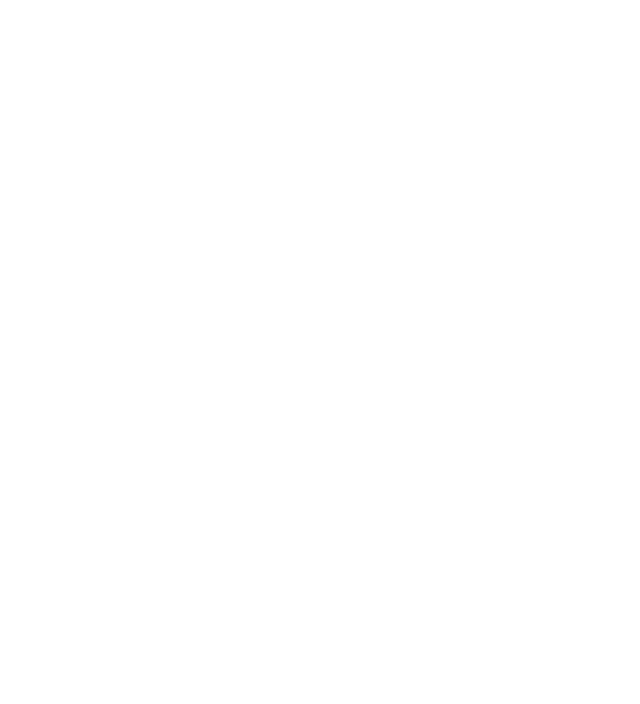
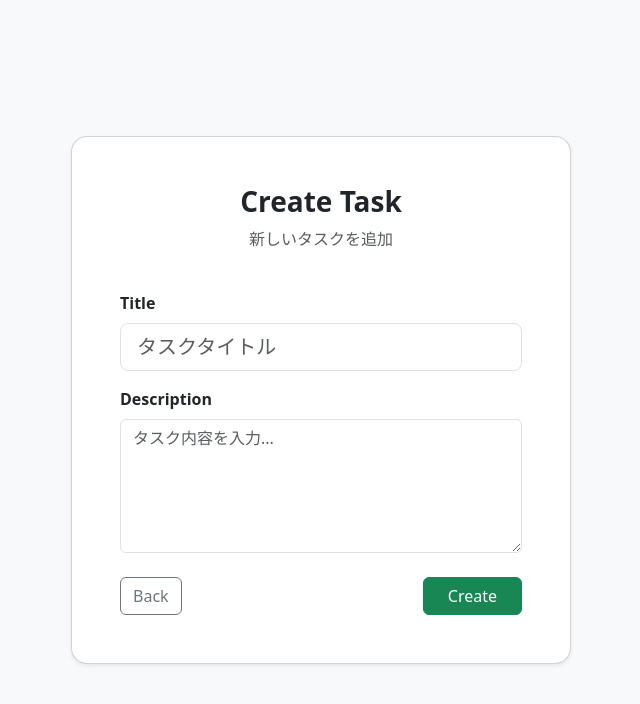
Before and after one commit to name641/first, a React (Vite) app in the folder react-app/: page /taskscreate in a window 1280 px wide. Before the commit this address had no page. Shown: the top 704 px of the page, without its empty margins (319-959 px from the left). Built offline with nearby package versions, Linux system fonts and the light colour scheme.

Commit message:
タスク作成画面

```diff
--- a/react-app/src/App.tsx
+++ b/react-app/src/App.tsx
@@ -1,127 +1,16 @@
-// import { useEffect, useState } from "react";
-
-// function App() {
-//   const [tasks, setTasks] = useState<any[]>([]);
-//   const [title, setTitle] = useState("");
-//   const [description, setDescription] = useState("");
-//   const [userId, setUserId] = useState("");
-
-//   // 一覧取得
-//   const fetchTasks = () => {
-//     fetch("http://127.0.0.1:8000/api/tasks")
-//       .then(res => res.json())
-//       .then(setTasks);
-//   };
-
-//   useEffect(() => {
-//     fetchTasks();
-//   }, []);
-
-//   // 追加
-// const addTask = () => {
-//   fetch("http://127.0.0.1:8000/api/tasks", {
-//     method: "POST",
-//     headers: {
-//       "Content-Type": "application/json"
-//     },
-//     body: JSON.stringify({
-//       title,
-//       description,
-//       user_id: userId
-//     })
-//   }).then(() => {
-//     setTitle("");
-//     setDescription("");
-//     setUserId("");
-//     fetchTasks();
-//   });
-// };
-//   // 削除
-//   const deleteTask = (id: number) => {
-//     fetch(`http://127.0.0.1:8000/api/tasks/${id}`, {
-//       method: "DELETE"
-//     }).then(fetchTasks);
-//   };
-
-//  return (
-//   <div style={{ padding: "20px", maxWidth: "400px" }}>
-//     <h1>タスクアプリ</h1>
-
-//     <input
-//       value={title}
-//       onChange={(e) => setTitle(e.target.value)}
-//       placeholder="タスク入力"
-//     />
-
-//     <input
-//       value={description}
-//       onChange={(e) => setDescription(e.target.value)}
-//       placeholder="説明"
-//     />
-
-//     <input
-//       value={userId}
-//       onChange={(e) => setUserId(e.target.value)}
-//       placeholder="ユーザーID"
-//     />
-//     <button onClick={addTask}>追加</button>
-
-//     <ul>
-//       {tasks.map((task: any) => (
-//         <li key={task.id}>
-//           {task.title}
-//           <button onClick={() => deleteTask(task.id)}>
-//             削除
-//           </button>
-//         </li>
-//       ))}
-//     </ul>
-//   </div>
-// );
-// }
-// export default App;
-
-
-
-// import { useEffect, useState } from 'react'
-// function App() {
-//   const [users, setUsers] = useState([])
-
-//   useEffect(() => {
-//     fetch('http://127.0.0.1:8000/api/users')
-//       .then(res => res.json())
-//       .then(data => setUsers(data))
-//   }, [])
-
-//   return (
-//     <div>
-//       <h1>Users</h1>
-
-//       {users.map(user => (
-//         <div key={user.id}>
-//           <p>{user.name}</p>
-//           <p>{user.email}</p>
-//         </div>
-//       ))}
-//     </div>
-//   )
-// }
-
-// export default App
-
 import { Routes, Route } from "react-router-dom";
 import Ce from "./pages/Create";
 import Login from "./pages/Login";
 import FeatureList from "./pages/FunctionList";
-import Task from "./pages/Tasks";
+import TasksCreate from "./pages/TasksCreate";
 
 function App() {
   return (
     <Routes>
       <Route path="/" element={<Login />} />
       <Route path="/functionlist" element={<FeatureList />} />
-      <Route path="/tasks" element={<Task />} />
       <Route path="/create" element={<Ce />} />
+      <Route path="/taskscreate" element={<TasksCreate />} />
     </Routes>
   );
 }
--- a/react-app/src/pages/FunctionList.tsx
+++ b/react-app/src/pages/FunctionList.tsx
@@ -12,12 +12,6 @@
 export default function Page() {
   const [open, setOpen] = useState(false);
   const [search, setSearch] = useState("");
-
-  const navigate = useNavigate();
-  const handleLogout = () => {
-    localStorage.removeItem("token");
-    navigate("/");
-  };
   const [tasks, setTasks] = useState<Task[]>([]);
 
 useEffect(() => {
@@ -51,6 +45,16 @@
     task.title.toLowerCase().includes(search.toLowerCase()) ||
     task.description.toLowerCase().includes(search.toLowerCase())
   );
+  //NewTask
+  const goCreateTask = () => {
+  navigate("/taskscreate");
+  };
+  //logout
+  const navigate = useNavigate();
+  const handleLogout = () => {
+    localStorage.removeItem("token");
+    navigate("/");
+  };
 
   return (
     <>
@@ -73,7 +77,10 @@
         {/* 右：ボタン */}
         <div className="d-flex gap-2">
 
-          <button className="btn btn-success btn-sm">
+          <button
+            className="btn btn-success btn-sm"
+            onClick={goCreateTask}
+          >
             + New Task
           </button>
 
--- /dev/null
+++ b/react-app/src/pages/TasksCreate.tsx
@@ -0,0 +1,155 @@
+// const TasksCreate = () => {
+//     return (
+//         <h1>hello</h1>
+//     );
+// }
+// export default TasksCreate;
+
+import "bootstrap/dist/css/bootstrap.min.css";
+import { useState } from "react";
+import { useNavigate } from "react-router-dom";
+
+const TasksCreate = () => {
+  const navigate = useNavigate();
+
+  const [title, setTitle] = useState("");
+  const [description, setDescription] = useState("");
+  const [error, setError] = useState("");
+  const [loading, setLoading] = useState(false);
+
+  // タスク作成
+  const handleSubmit = async (e: React.FormEvent) => {
+    e.preventDefault();
+
+    setError("");
+    setLoading(true);
+
+    try {
+      const token = localStorage.getItem("token");
+
+      const response = await fetch("http://localhost:8000/api/tasks", {
+        method: "POST",
+        headers: {
+          "Content-Type": "application/json",
+          Accept: "application/json",
+          Authorization: `Bearer ${token}`,
+        },
+        body: JSON.stringify({
+          title,
+          description,
+        }),
+      });
+
+      if (!response.ok) {
+        throw new Error("作成失敗");
+      }
+
+      // 作成成功 → 一覧へ戻る
+      navigate("/functionlist");
+
+    } catch (err) {
+      setError("タスク作成に失敗しました");
+    } finally {
+      setLoading(false);
+    }
+  };
+
+  return (
+    <div className="d-flex justify-content-center align-items-center vh-100 bg-light">
+
+      <div
+        className="card shadow-sm p-5"
+        style={{
+          width: "500px",
+          borderRadius: "16px",
+        }}
+      >
+
+        {/* Header */}
+        <div className="mb-4 text-center">
+
+          <h3 className="fw-bold">
+            Create Task
+          </h3>
+
+          <p className="text-muted">
+            新しいタスクを追加
+          </p>
+
+        </div>
+
+        {/* Form */}
+        <form onSubmit={handleSubmit}>
+
+          {/* Title */}
+          <div className="mb-3">
+
+            <label className="form-label fw-semibold">
+              Title
+            </label>
+
+            <input
+              type="text"
+              className="form-control form-control-lg"
+              placeholder="タスクタイトル"
+              value={title}
+              onChange={(e) => setTitle(e.target.value)}
+              required
+            />
+
+          </div>
+
+          {/* Description */}
+          <div className="mb-4">
+
+            <label className="form-label fw-semibold">
+              Description
+            </label>
+
+            <textarea
+              className="form-control"
+              rows={5}
+              placeholder="タスク内容を入力..."
+              value={description}
+              onChange={(e) => setDescription(e.target.value)}
+              required
+            />
+
+          </div>
+
+          {/* Error */}
+          {error && (
+            <div className="alert alert-danger">
+              {error}
+            </div>
+          )}
+
+          {/* Buttons */}
+          <div className="d-flex justify-content-between">
+
+            <button
+              type="button"
+              className="btn btn-outline-secondary"
+              onClick={() => navigate("/functionlist")}
+            >
+              Back
+            </button>
+
+            <button
+              type="submit"
+              className="btn btn-success px-4"
+              disabled={loading}
+            >
+              {loading ? "Creating..." : "Create"}
+            </button>
+
+          </div>
+
+        </form>
+
+      </div>
+    </div>
+  );
+};
+
+export default TasksCreate;
```
